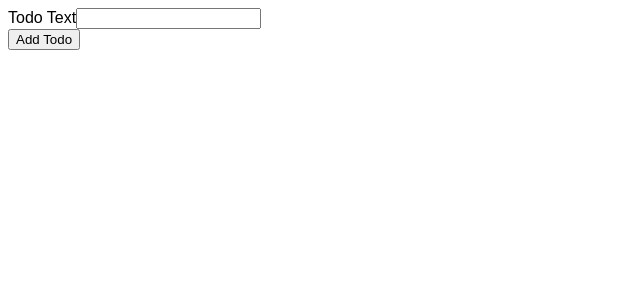
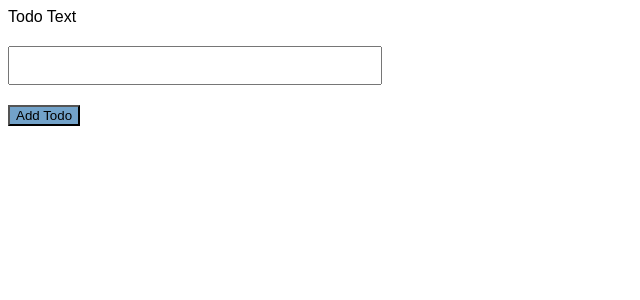
Before and after one commit to benzelcurry/ts-todo, a React (Create React App) app: page / in a window 1280 px wide. Shown: the top 300 px of the page, without its empty margins (0-640 px from the left). Built offline with nearby package versions, Linux system fonts and the light colour scheme; the HTML template or start-up script is replaced by a standard one.

Commit message:
Add small styling changes to rest of app

```diff
--- a/src/components/TodoList.css
+++ b/src/components/TodoList.css
@@ -0,0 +1,15 @@
+form > div {
+  display: flex;
+  flex-direction: column;
+  gap: 20px;
+}
+
+form > button {
+  margin-top: 20px;
+  background-color: rgb(114, 162, 201);
+}
+
+div > input {
+  width: 350px;
+  padding: 10px;
+}
```
